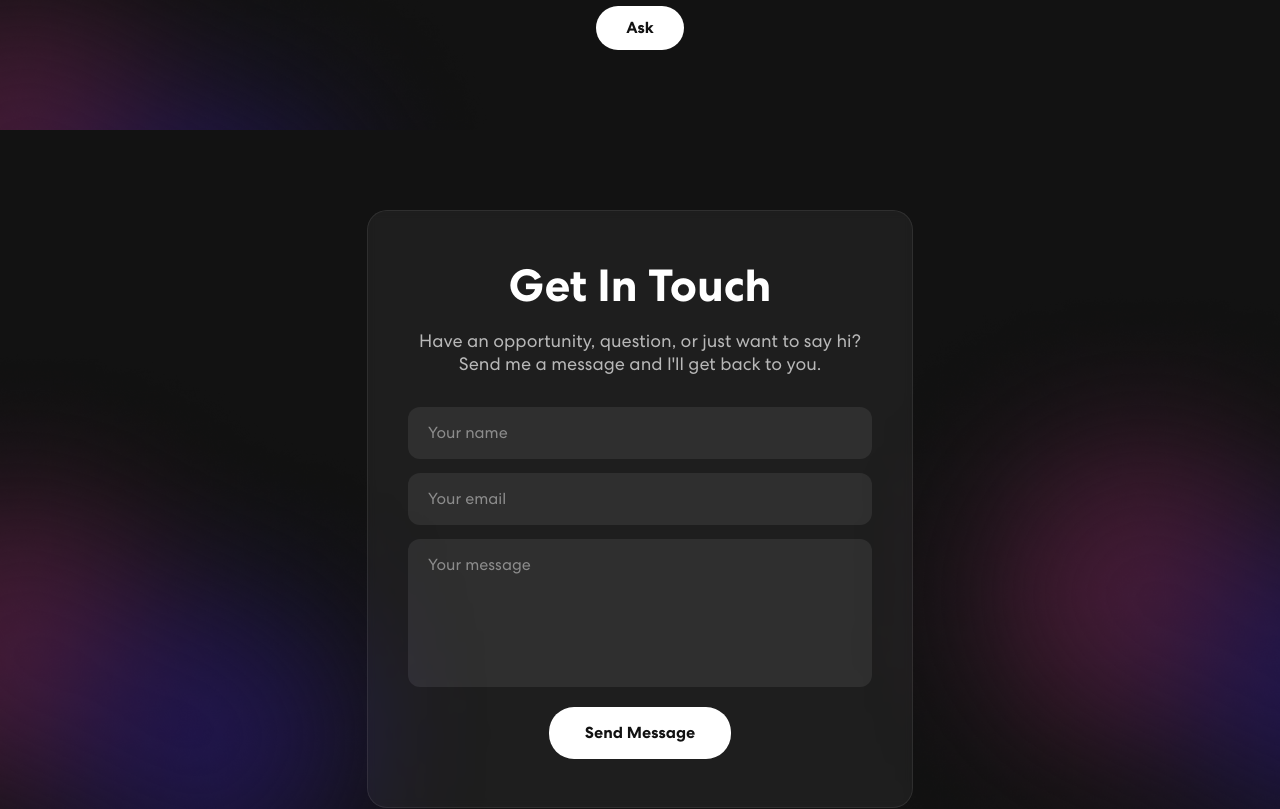
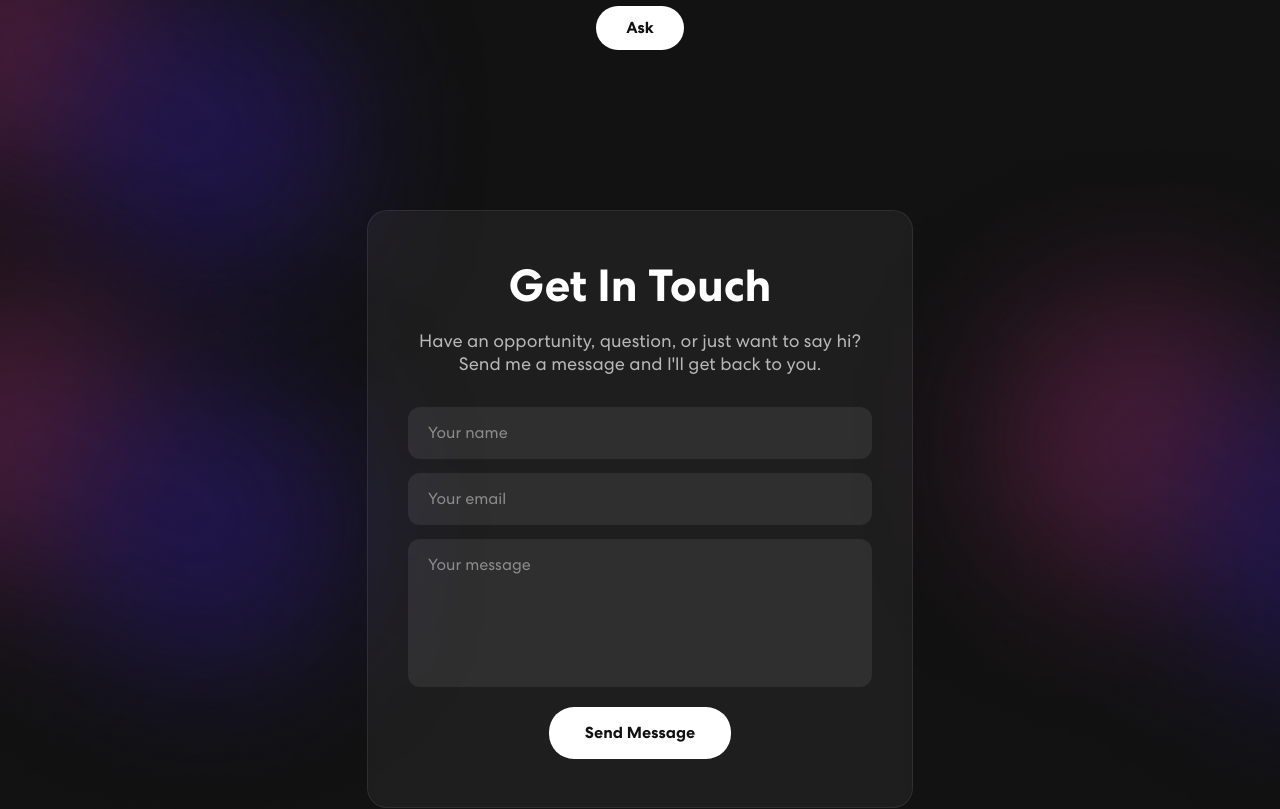
Before and after one commit to Samiurr10/Personal-Portfolio, a React (Create React App) app: page / in a window 1280 px wide. Shown: the part 4640-5449 px from the top of the page. Built offline with nearby package versions, Linux system fonts and the light colour scheme; no server answers.

Commit message:
Fix black gaps between Chat/Contact sections: remove overflow:hidden, set glow top:0

```diff
--- a/src/App.css
+++ b/src/App.css
@@ -682,9 +682,12 @@ nav.navbar .navbar-toggler[aria-expanded="true"] .navbar-toggler-icon {
 .chat {
   padding: 80px 0;
   position: relative;
-  overflow: hidden;
   color: #fff;
   text-align: center;
+}
+
+.chat .background-image-left {
+  top: 0;
 }
 
 .chat h2 {
@@ -751,10 +754,14 @@ nav.navbar .navbar-toggler[aria-expanded="true"] .navbar-toggler-icon {
 .contact {
   padding: 80px 0;
   position: relative;
-  overflow: hidden;
   background: none;
   color: #fff;
   text-align: center;
+}
+
+.contact .background-image-left,
+.contact .background-image-right {
+  top: 0;
 }
 
 .contact-card {
```
